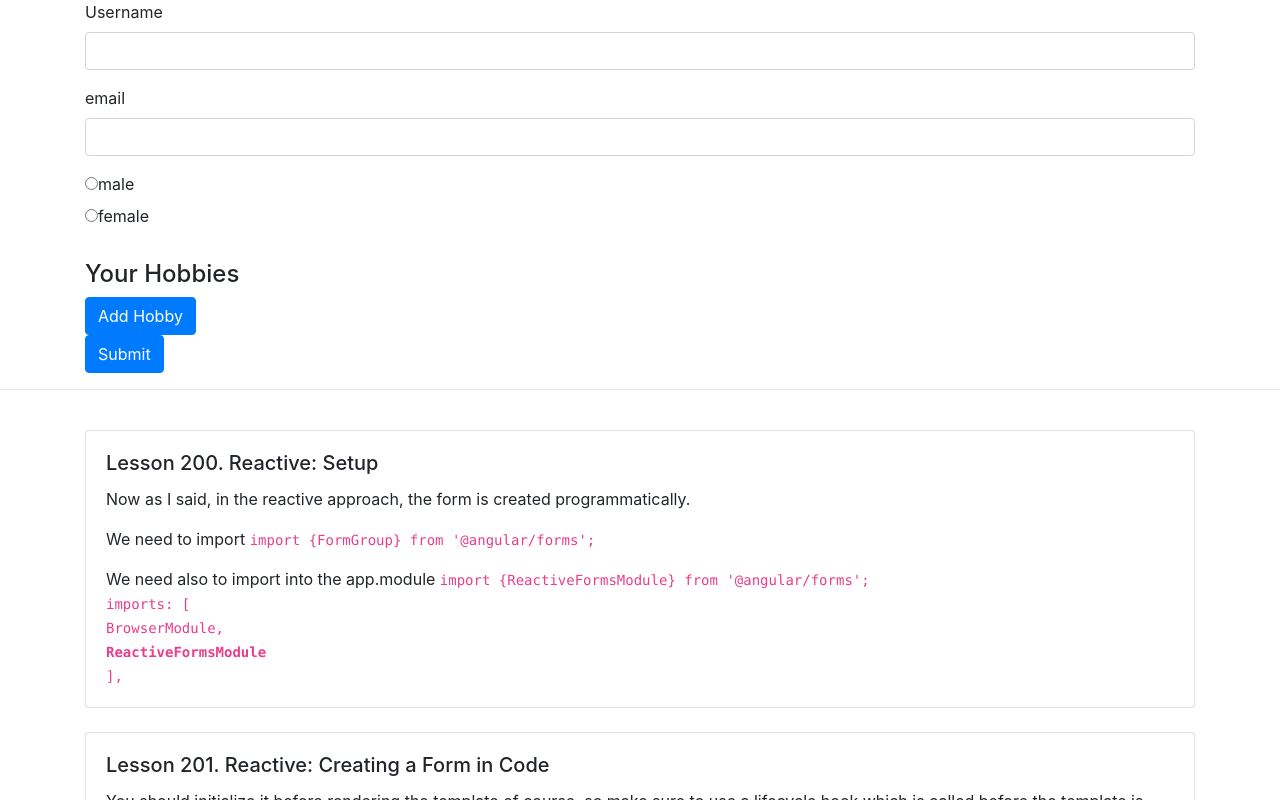
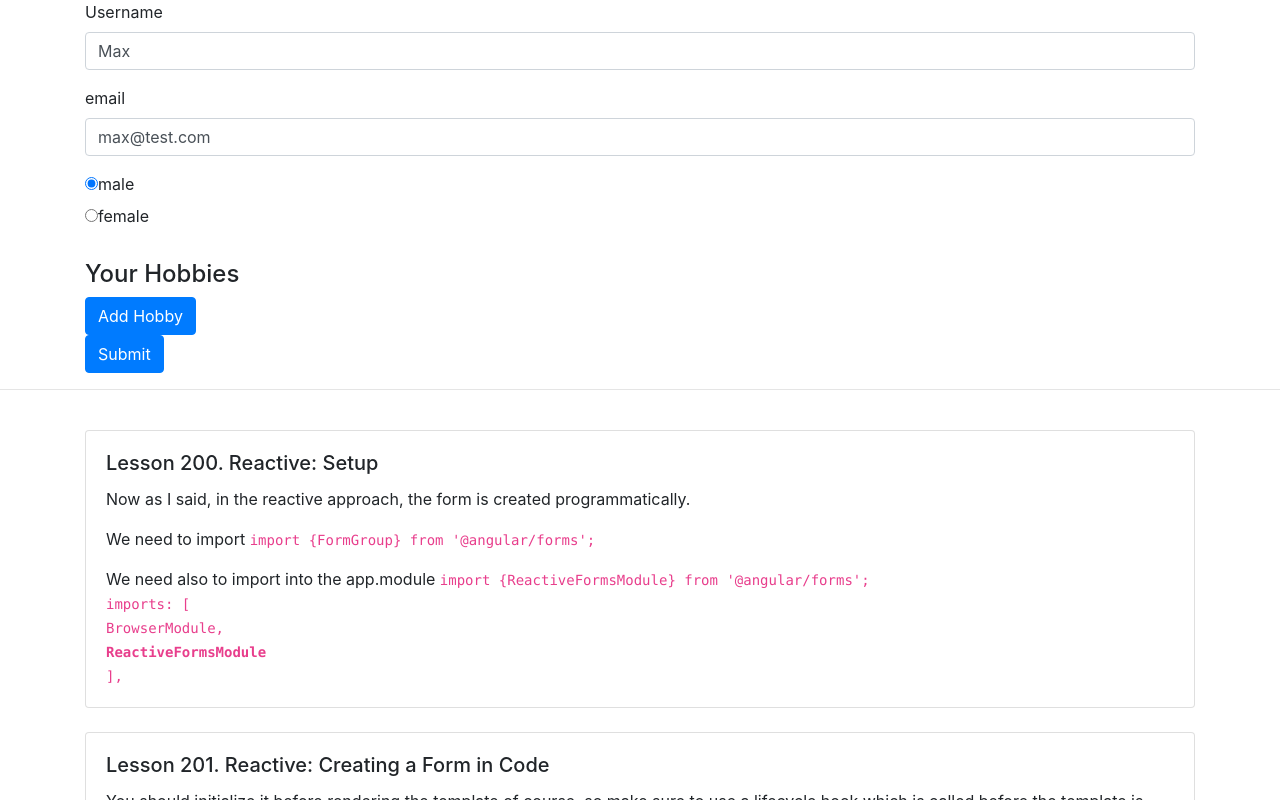
Before and after one commit to Sandro81/section15-reactive-setup-form, an Angular app: page / in a window 1280 px wide. Shown: the top 800 px of the page. Built offline with nearby package versions, Linux system fonts and the light colour scheme.

Commit message:
section15 reactive setup form

```diff
--- a/src/app/app.component.html
+++ b/src/app/app.component.html
@@ -35,7 +35,7 @@
           <label>
             <input
               type="radio"
-              name="gender"
+              formControlName="gender"
               [value]="gender">{{ gender }}
           </label>
         </div>
--- a/src/app/app.component.ts
+++ b/src/app/app.component.ts
@@ -28,6 +28,15 @@ export class AppComponent implements OnInit {
     this.signupForm.statusChanges.subscribe(
       (status) => console.log(status)
     );
+
+    this.signupForm.setValue({
+      'userData': {
+        'username': 'Max',
+        'email': 'max@test.com'
+      },
+      'gender': 'male',
+      'hobbies':[]
+    });
 
 
   }
```
